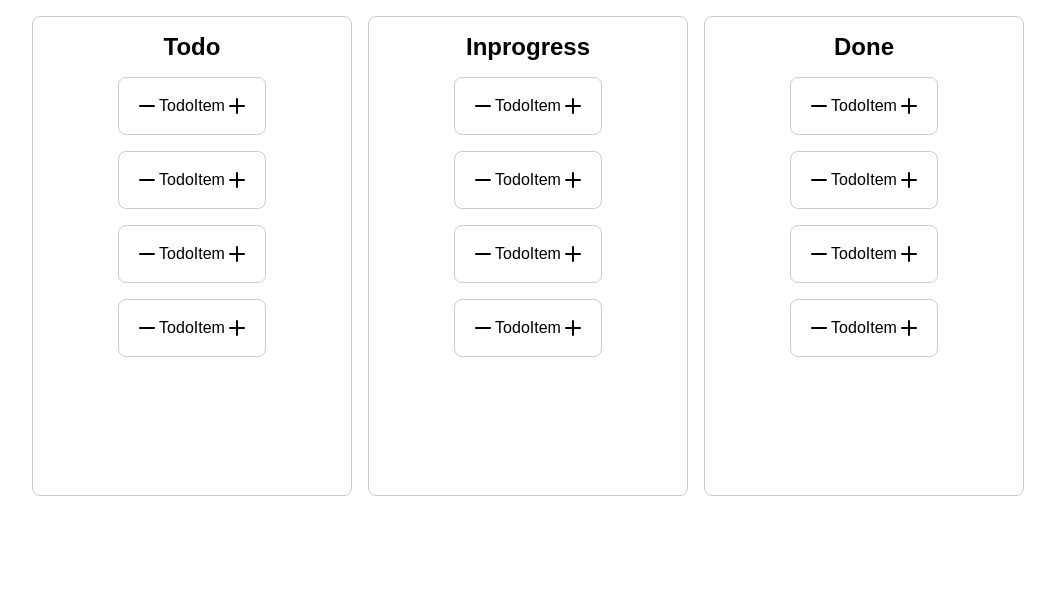
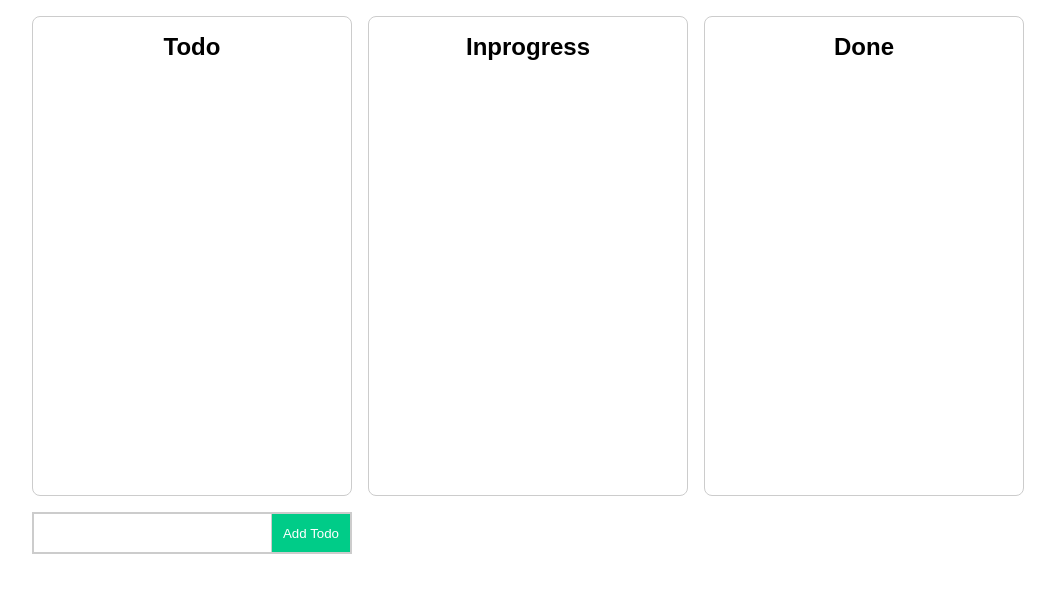
Before and after one commit to Akhil017/todo-list, a React (Vite) app: page / in a window 1280 px wide. Shown: the top 592 px of the page, without its empty margins (112-1167 px from the left). Built offline with nearby package versions, Linux system fonts and the light colour scheme.

Commit message:
add todo integrated

```diff
--- a/src/components/todo-item/index.tsx
+++ b/src/components/todo-item/index.jsx
@@ -1,12 +1,12 @@
-import React from "react";
+
 import "./todo-item.css";
 import { Icons } from "../icons";
 
-function TodoItem() {
+function TodoItem({task}) {
   return (
     <div className="todo_item">
       <Icons.minus />
-      <p>{"TodoItem"}</p>
+      <p>{task}</p>
       <Icons.plus />
     </div>
   );
--- /dev/null
+++ b/src/components/todo-list/index.jsx
@@ -0,0 +1,49 @@
+import  { useState } from "react";
+import TodoStatusWrapper from "../todo-wrapper/todo-wrapper";
+import "./todo-list.css";
+
+const STATUS = {
+  "TODO":0,
+   "IN_PROGRESS":1,
+   "DONE":2,
+};
+
+function TodoList() {
+  const [todoList, setTodoList] = useState([]);
+  const [value, setValue] = useState("")
+
+  const handleAddTodo = () => {
+    const todo = {
+      id: Date.now(),
+      task: value,
+      status: STATUS.TODO
+    };
+    setTodoList((prev) => [...prev, todo]);
+    setValue("")
+  };
+
+  const handleIncreasePriority = () => {};
+  const handleDecreasePriority = () => {};
+
+  const handleMoveTodoToRight = () => {};
+  const handleMoveRodoToLefr = () => {};
+
+  const statusTodo = todoList.filter((todo) => todo.status === 0);
+  const statusInprogress = todoList.filter((todo) => todo.status === 1);
+  const statusDone = todoList.filter((todo) => todo.status === 2);
+
+  return (
+    <div className="todo_list">
+      <TodoStatusWrapper title="Todo" todos={statusTodo} />
+      <TodoStatusWrapper title="Inprogress" todos={statusInprogress} />
+      <TodoStatusWrapper title="Done" todos={statusDone} />
+
+      <div className="todo_input_wrapper">
+        <input value={value} onChange={(e) => setValue(e.target.value)}/>
+        <button onClick={handleAddTodo}>Add Todo</button>
+      </div>
+    </div>
+  );
+}
+
+export default TodoList;
--- a/src/components/todo-list/index.tsx
+++ /dev/null
@@ -1,15 +0,0 @@
-import React from "react";
-import TodoStatusWrapper from "../todo-wrapper/todo-wrapper";
-import "./todo-list.css";
-
-function TodoList() {
-  return (
-    <div className="todo_list">
-      <TodoStatusWrapper title="Todo" todos={[]} />
-      <TodoStatusWrapper title="Inprogress" todos={[]} />
-      <TodoStatusWrapper title="Done" todos={[]} />
-    </div>
-  );
-}
-
-export default TodoList;
--- a/src/components/todo-list/todo-list.css
+++ b/src/components/todo-list/todo-list.css
@@ -3,3 +3,24 @@
   grid-template-columns: 1fr 1fr 1fr;
   gap: 1rem;
 }
+
+.todo_input_wrapper {
+  display: flex;
+  border: 1px solid #ccc;
+}
+
+.todo_input_wrapper input {
+  height: 2.5rem;
+  flex: 1;
+  border: 1px solid #ccc;
+  border-right: none;
+  padding: 0.5rem;
+}
+
+.todo_input_wrapper button {
+  border: 1px solid #ccc;
+  outline: none;
+  min-width: 5rem;
+  background-color: rgb(0, 204, 136);
+  color: #fff;
+}
--- a/src/components/todo-wrapper/todo-wrapper.css
+++ b/src/components/todo-wrapper/todo-wrapper.css
@@ -1,6 +1,5 @@
 .todo_wrapper {
   display: flex;
-  align-items: center;
   justify-content: start;
   flex-direction: column;
   border: 1px solid #ccc;
@@ -13,6 +12,7 @@
 
 .title {
   font-size: 1.5rem;
+  text-align: center;
 }
 
 .todo_container {
--- a/src/components/todo-wrapper/todo-wrapper.tsx
+++ b/src/components/todo-wrapper/todo-wrapper.jsx
@@ -1,4 +1,3 @@
-import React from "react";
 import TodoItem from "../todo-item";
 import "./todo-wrapper.css";
 
@@ -7,10 +6,7 @@ function TodoStatusWrapper({ title, todos }) {
     <div className="todo_wrapper">
       <h1 className="title">{title}</h1>
       <div className="todo_container">
-        <TodoItem />
-        <TodoItem />
-        <TodoItem />
-        <TodoItem />
+        {todos.map(todo => <TodoItem key={todo.id} task={todo.task}/>)}
       </div>
     </div>
   );
```
